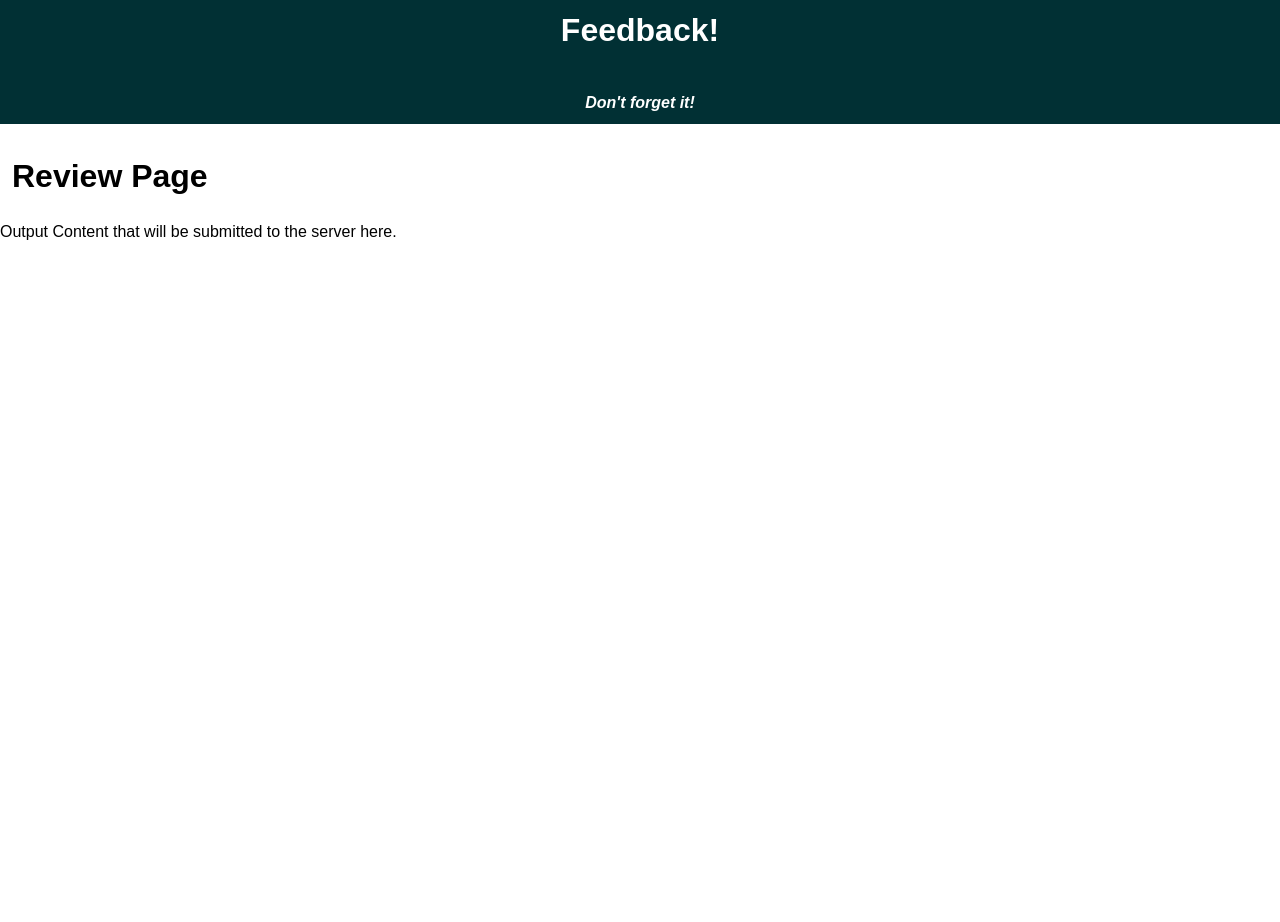
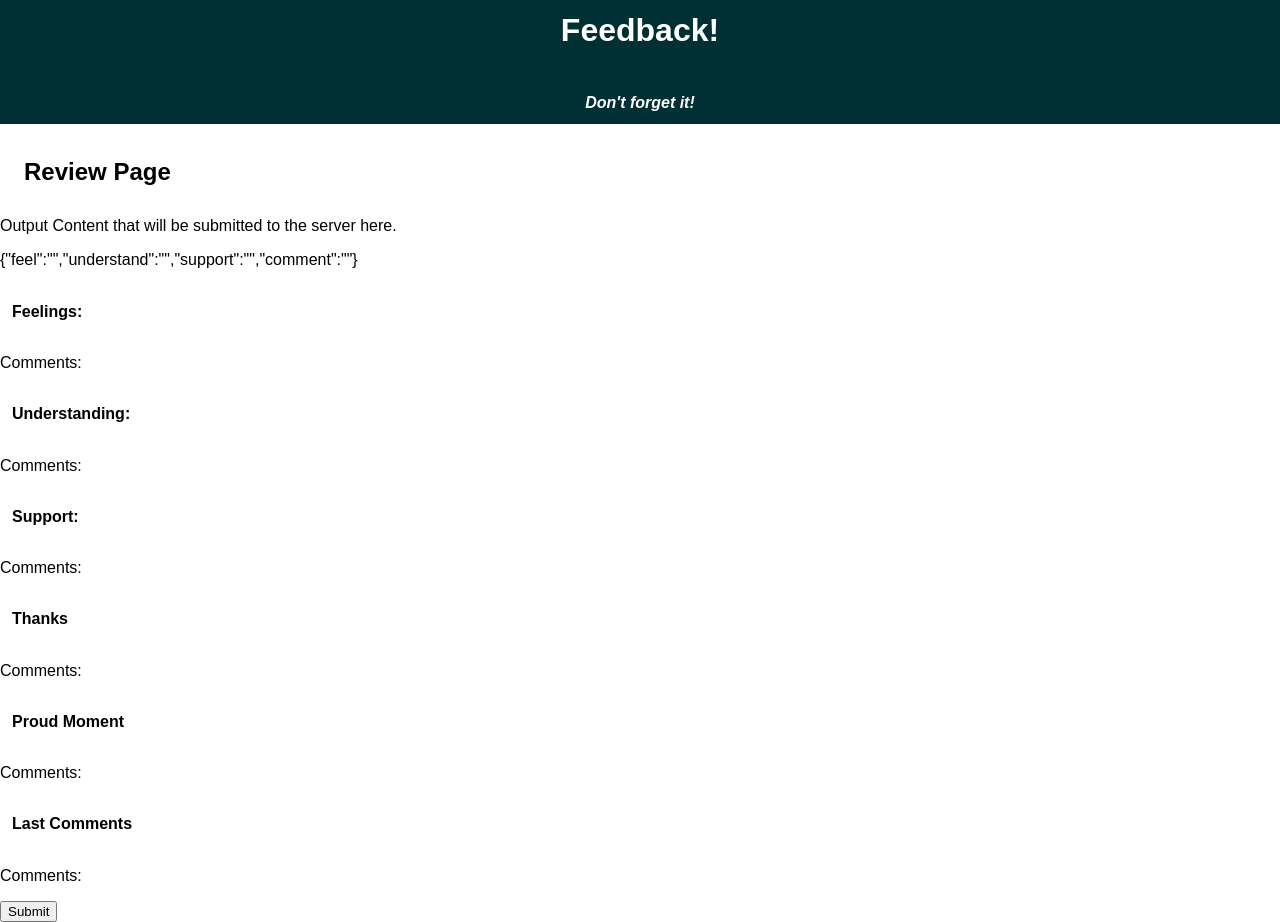
Before and after one commit to Jaden-Reklaw/-redux-feedback-loop, a React app: page /#/review in a window 1280 px wide. Before the commit the page ends 800 px from the top, so only its background shows below. Built offline with nearby package versions, Linux system fonts and the light colour scheme.

Commit message:
Review page connected to redux store and displaying

```diff
--- a/src/components/Pages/Feel/Feel.css
+++ b/src/components/Pages/Feel/Feel.css
@@ -21,6 +21,7 @@ section {
 /* Radio Button Div Styling */
 h2 {
     margin-left: 12px;
+    padding: 12px;
 }
 
 span {
--- a/src/components/Pages/Review/Review.js
+++ b/src/components/Pages/Review/Review.js
@@ -3,17 +3,39 @@ import React, { Component } from 'react';
 //Import to do routing
 import {withRouter} from 'react-router-dom';
 
+//Connect to redux store
+import { connect } from 'react-redux';
+
 class Review extends Component {
-
-
   render() {
+    const feedback = this.props.feedback;
     return (
       <div>
-       <h1>Review Page</h1>
+       <h2>Review Page</h2>
        <p>Output Content that will be submitted to the server here.</p>
+       {JSON.stringify(this.props.feedback)}
+        <h4>Feelings: {feedback.feel.level}</h4>
+        <p>Comments: {feedback.feel.summary}</p>
+        <h4>Understanding: {feedback.understand.level}</h4>
+        <p>Comments: {feedback.understand.summary}</p>
+        <h4>Support: {feedback.support.level}</h4>
+        <p>Comments: {feedback.support.summary}</p>
+        <h4>Thanks</h4>
+        <p>Comments: {feedback.comment.thank_summary}</p>
+        <h4>Proud Moment</h4>
+        <p>Comments: {feedback.comment.proud_summary}</p>
+        <h4>Last Comments</h4>
+        <p>Comments: {feedback.comment.last_summary}</p>
+       <button>Submit</button>
       </div>
     );
   }
 }
 
-export default withRouter(Review);
+//Create connection to redux store located on index.js
+//So you can use redux state as props
+const mapStateToProps = (reduxStore) => ({
+  feedback: reduxStore.feedback.feedback
+});
+
+export default withRouter(connect(mapStateToProps)(Review));
```
